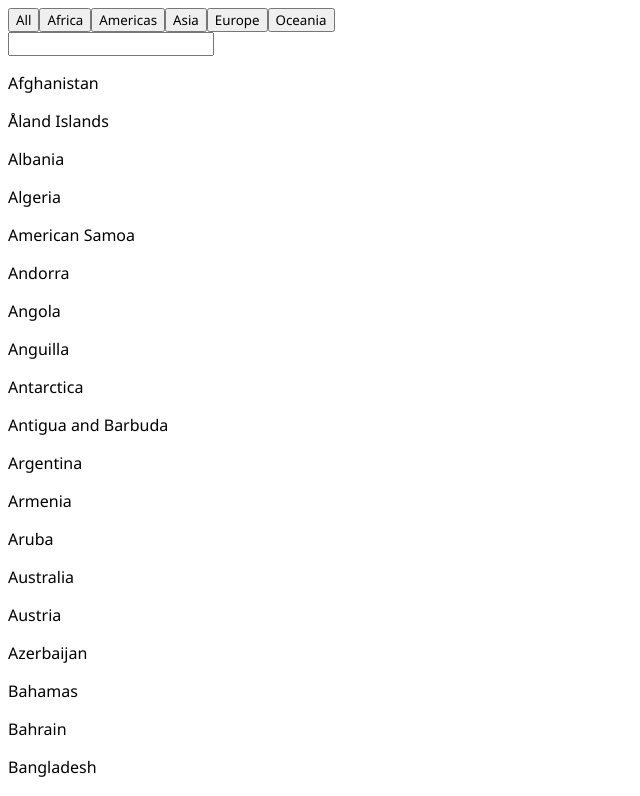
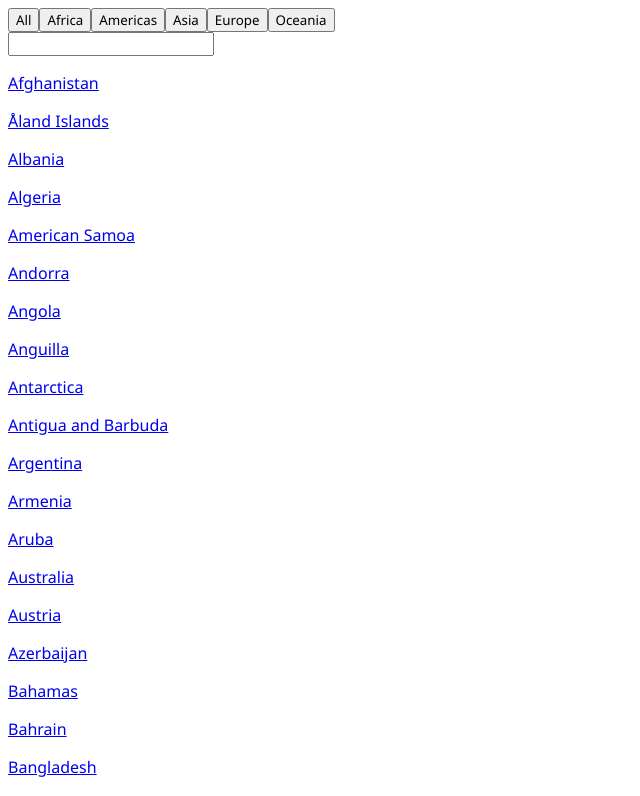
Before and after one commit to Kelechi095/Reco, a React (Vite) app: page / in a window 1280 px wide. Shown: the top 796 px of the page, without its empty margins (0-640 px from the left). Built offline with nearby package versions, Linux system fonts and the light colour scheme.

Commit message:
Set up router

```diff
--- a/src/App.tsx
+++ b/src/App.tsx
@@ -1,10 +1,15 @@
+import Country from "./pages/Country";
 import Home from "./pages/Home";
+
+import {Routes, Route} from 'react-router-dom'
 
 function App() {
   return (
-    <>
-      <Home />
-    </>
+    <Routes>
+      <Route path="/" element={<Home />} />
+      <Route path="/:id" element={<Country />} />
+    </Routes>
+
   );
 }
 
--- /dev/null
+++ b/src/pages/Country.tsx
@@ -0,0 +1,9 @@
+import React from 'react'
+
+const Country = () => {
+  return (
+    <div>Country</div>
+  )
+}
+
+export default Country
--- a/src/pages/Home.tsx
+++ b/src/pages/Home.tsx
@@ -3,9 +3,10 @@ import { RootState } from "../redux/store";
 import { useSelector, useDispatch } from "react-redux";
 import { getCountries, setFilteredCountriesState } from "../redux/countrySlice";
 import { AppDispatch } from "../redux/store";
-import { Ring } from "@uiball/loaders";
+import { DotWave } from "@uiball/loaders";
 import { filterOptions } from "../utils/filterOptions";
 import { searchCountries } from "../utils/filterFunction";
+import { Link } from "react-router-dom";
 
 const Home = () => {
   const dispatch = useDispatch<AppDispatch>();
@@ -30,7 +31,7 @@ const Home = () => {
   const countries = searchCountries(filteredCountries, keyword);
 
   if (loading) {
-    return <Ring size={45} color="#231f20" />;
+    return <DotWave size={45} color="#231f20" />;
   }
 
   return (
@@ -48,7 +49,9 @@ const Home = () => {
       <div className="country-card">
         {countries.map((country: any) => (
           <div className="country" key={country.alpha3Code}>
-            <p>{country.name}</p>
+            <Link to={`/${country.name}`}>
+              <p>{country.name}</p>
+            </Link>
           </div>
         ))}
       </div>
```
